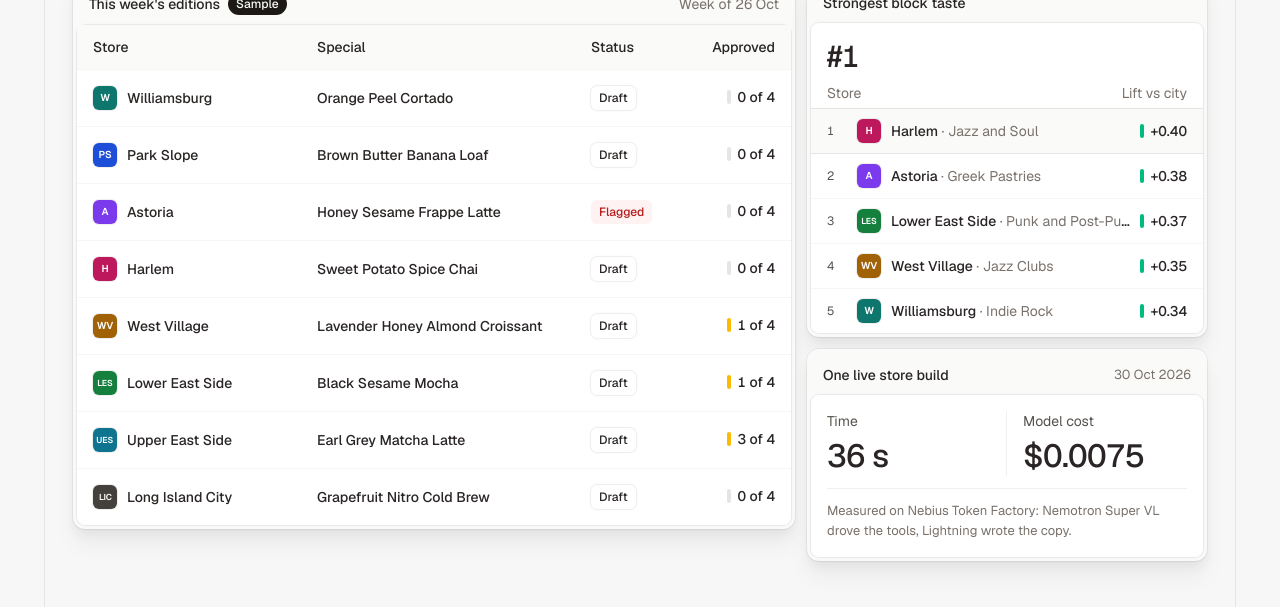
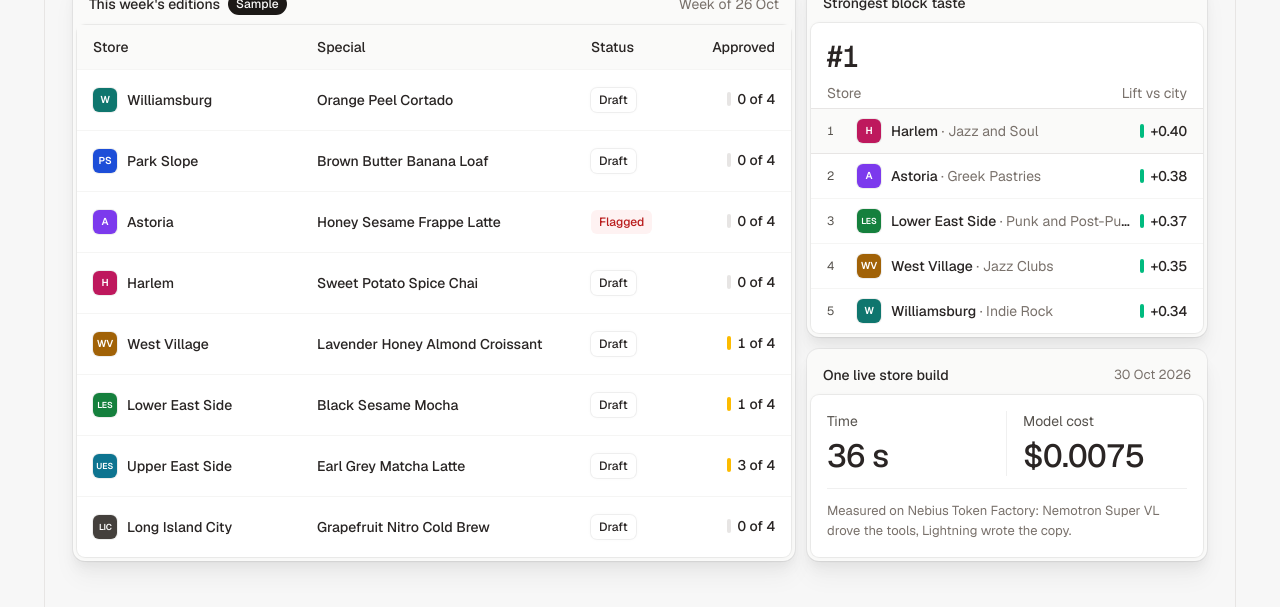
Before and after one commit to JoelOnBeat/local-edition, a Next.js app: page / in a window 1280 px wide. Shown: the part 1336-1943 px from the top of the page. Built offline with nearby package versions, Linux system fonts and the light colour scheme; no server answers.

Commit message:
fix(landing): portfolio table and right column end on the same line
Claude-Session: https://claude.ai/code/session_01UimXU8iG45aD5Zj9pDSKm4

```diff
--- a/src/components/site/landing-portfolio.tsx
+++ b/src/components/site/landing-portfolio.tsx
@@ -11,11 +11,11 @@ const barTone = (r: { approved: number; total: number }): "none" | "ok" | "warn"
 function StoreTable() {
   return (
     <CardBand
-      elevated flush className="min-w-0 flex-1"
+      elevated flush className="min-w-0 flex-1" bodyClassName="flex flex-1 flex-col"
       title={<span className="flex items-center gap-2">This week&apos;s editions <SampleBadge>Sample</SampleBadge></span>}
       actions={<span className="hidden text-[14px] text-muted sm:inline">Week of {WEEK_LABEL}</span>}
     >
-      <div role="table" aria-label="This week's editions, sample chain" className="text-[14px] leading-5">
+      <div role="table" aria-label="This week's editions, sample chain" className="flex flex-1 flex-col text-[14px] leading-5">
         <div role="row" className="hidden grid-cols-[minmax(0,1fr)_minmax(0,1.25fr)_84px_76px] gap-6 border-b border-rule-row bg-paper-2 px-4 py-3 font-medium text-ink-strong md:grid">
           <span role="columnheader">Store</span>
           <span role="columnheader">Special</span>
@@ -25,7 +25,7 @@ function StoreTable() {
         {STORE_ROWS.map((r) => (
           <div
             key={r.id} role="row"
-            className="grid grid-cols-[minmax(0,1fr)_auto] items-center gap-x-4 gap-y-1 border-b border-rule-row px-4 py-3.5 transition-colors duration-150 last:border-0 hover:bg-row-hover md:grid-cols-[minmax(0,1fr)_minmax(0,1.25fr)_84px_76px] md:gap-6 md:py-4"
+            className="grid grid-cols-[minmax(0,1fr)_auto] items-center gap-x-4 gap-y-1 border-b border-rule-row px-4 py-3.5 transition-colors duration-150 last:border-0 hover:bg-row-hover lg:flex-1 md:grid-cols-[minmax(0,1fr)_minmax(0,1.25fr)_84px_76px] md:gap-6 md:py-4"
           >
             <span role="cell" className="flex min-w-0 items-center gap-2.5 font-medium text-ink-strong">
               <StoreTile colorIndex={r.colorIndex} name={r.name} />
@@ -67,7 +67,7 @@ function Rail() {
         </ol>
         <span className="sr-only">{top.name} leads with {top.topTag}.</span>
       </CardBand>
-      <CardBand elevated title="One live store build" actions={<span className="text-[13px] text-muted">{MEASURED.date}</span>}>
+      <CardBand elevated className="lg:flex-1" bodyClassName="lg:flex-1" title="One live store build" actions={<span className="text-[13px] text-muted">{MEASURED.date}</span>}>
         <div className="grid grid-cols-2 divide-x divide-rule-subtle">
           <div className="pr-4">
             <p className="text-[14px] text-ink-2">Time</p>
@@ -101,7 +101,7 @@ export function LandingPortfolio() {
             </>
           }
         />
-        <div className="mt-14 flex flex-col gap-3 lg:flex-row lg:items-start">
+        <div className="mt-14 flex flex-col gap-3 lg:flex-row lg:items-stretch">
           <StoreTable />
           <Rail />
         </div>
```
